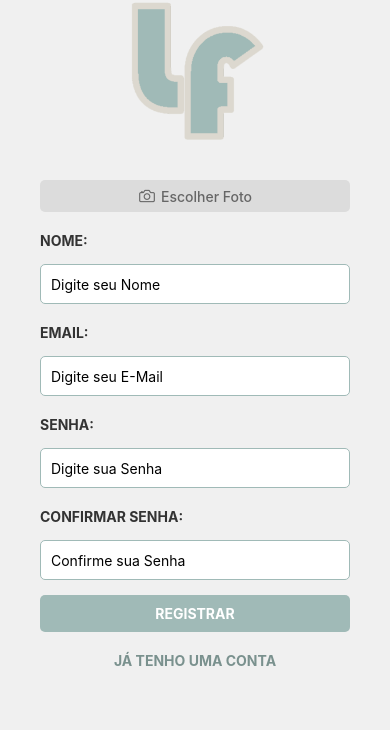
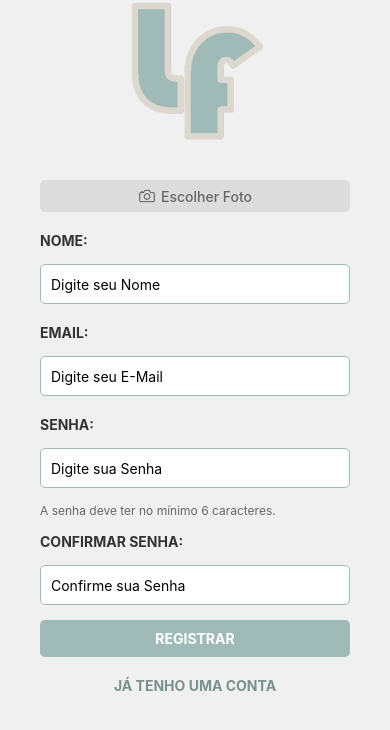
Before and after one commit to yJoaoFerreira/LFitness, a React Native app: screen /Registrar in a window 390 px wide. Shown: the top 730 px of the page. Built offline with nearby package versions, Linux system fonts and the light colour scheme.

Commit message:
Fix bug olho mágico; Register mostrando que precisa de 6 caracteres pra senha.

```diff
--- a/screens/Login.js
+++ b/screens/Login.js
@@ -55,11 +55,9 @@ const Login = ({ navigation, route }) => {
   ];
 
   const renderFormItem = ({ item }) => (
-
     <View style={styles.inputContainer}>
       <Text style={styles.label}>{item.label}</Text>
       <View style={styles.inputWrapper}>
-
         <TextInput
           style={styles.formInput}
           placeholder={item.placeholder}
@@ -68,8 +66,8 @@ const Login = ({ navigation, route }) => {
           onChangeText={item.onChange}
           autoCapitalize="none"
           keyboardType={item.secureTextEntry ? 'default' : 'email-address'}
+          key={item.isPassword ? (senhaVisivel ? 'text' : 'password') : undefined} // Adiciona uma key dinâmica
         />
-
         {item.isPassword && (
           <TouchableOpacity onPress={toggleSenhaVisivel} style={styles.eyeIcon}>
             <Ionicons name={senhaVisivel ? 'eye-off' : 'eye'} size={24} color="gray" />
@@ -77,7 +75,6 @@ const Login = ({ navigation, route }) => {
         )}
       </View>
     </View>
-
   );
 
   const handleLogin = () => {
--- a/screens/Register.js
+++ b/screens/Register.js
@@ -23,6 +23,10 @@ const Register = ({ navigation }) => {
     }
     if (!nome) {
       setError('O campo nome é obrigatório.');
+      return;
+    }
+    if (senha.length < 6) {
+      setError('A senha deve ter no mínimo 6 caracteres.');
       return;
     }
     setLoading(true);
@@ -77,6 +81,9 @@ const Register = ({ navigation }) => {
               <Text style={styles.label}>Senha:</Text>
               <TextInput style={styles.formInput} placeholder="Digite sua Senha" value={senha} onChangeText={setSenha} secureTextEntry={true} />
 
+              {/* Aviso de senha mínima */}
+              <Text style={styles.passwordHint}>A senha deve ter no mínimo 6 caracteres.</Text>
+
               <Text style={styles.label}>Confirmar Senha:</Text>
               <TextInput style={styles.formInput} placeholder="Confirme sua Senha" value={confirmarSenha} onChangeText={setConfirmarSenha} secureTextEntry={true} />
 
@@ -119,6 +126,11 @@ const styles = StyleSheet.create({
     paddingHorizontal: 10,
     backgroundColor: '#FFFFFF',
     marginBottom: 15,
+  },
+  passwordHint: {
+    fontSize: 12,
+    color: '#666',
+    marginBottom: 10,
   },
   formButton: {
     backgroundColor: '#A0BAB7',
```
